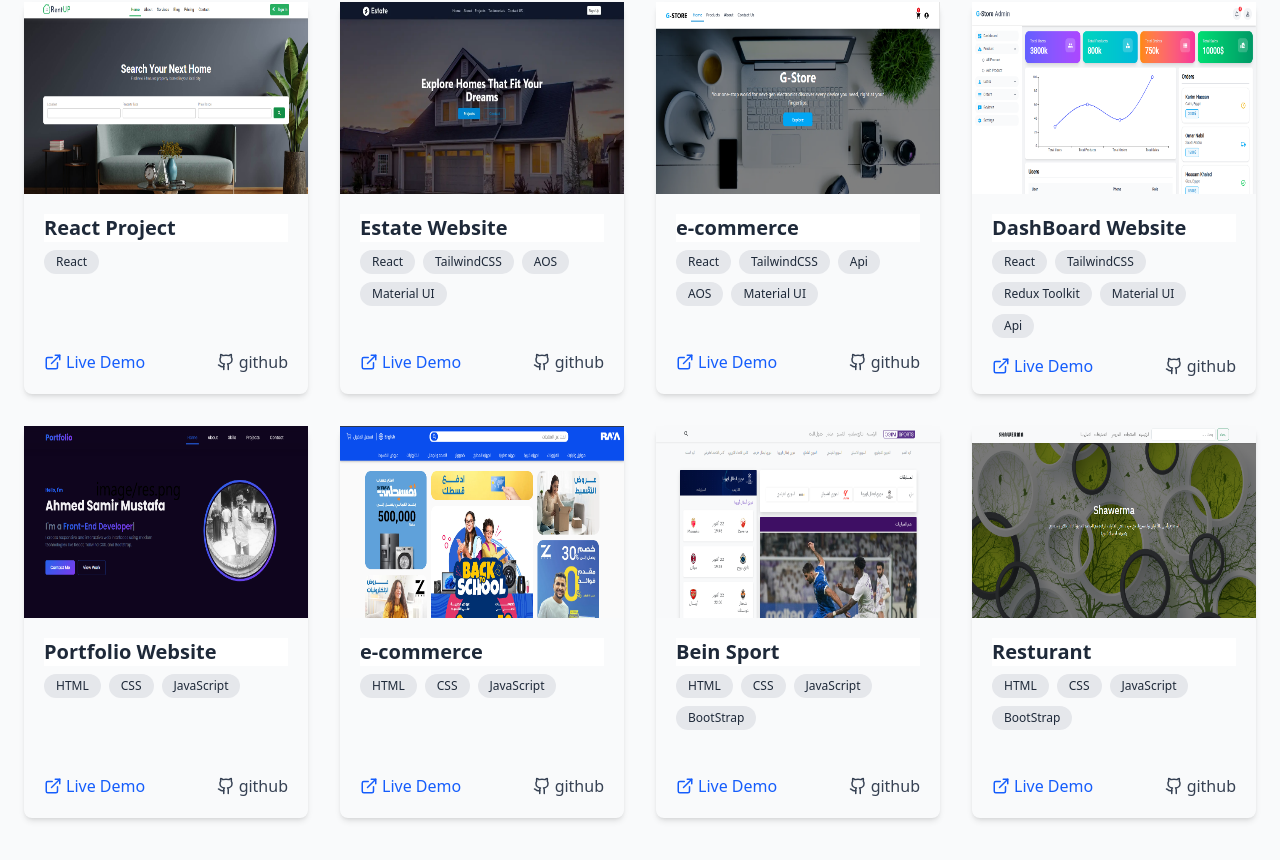
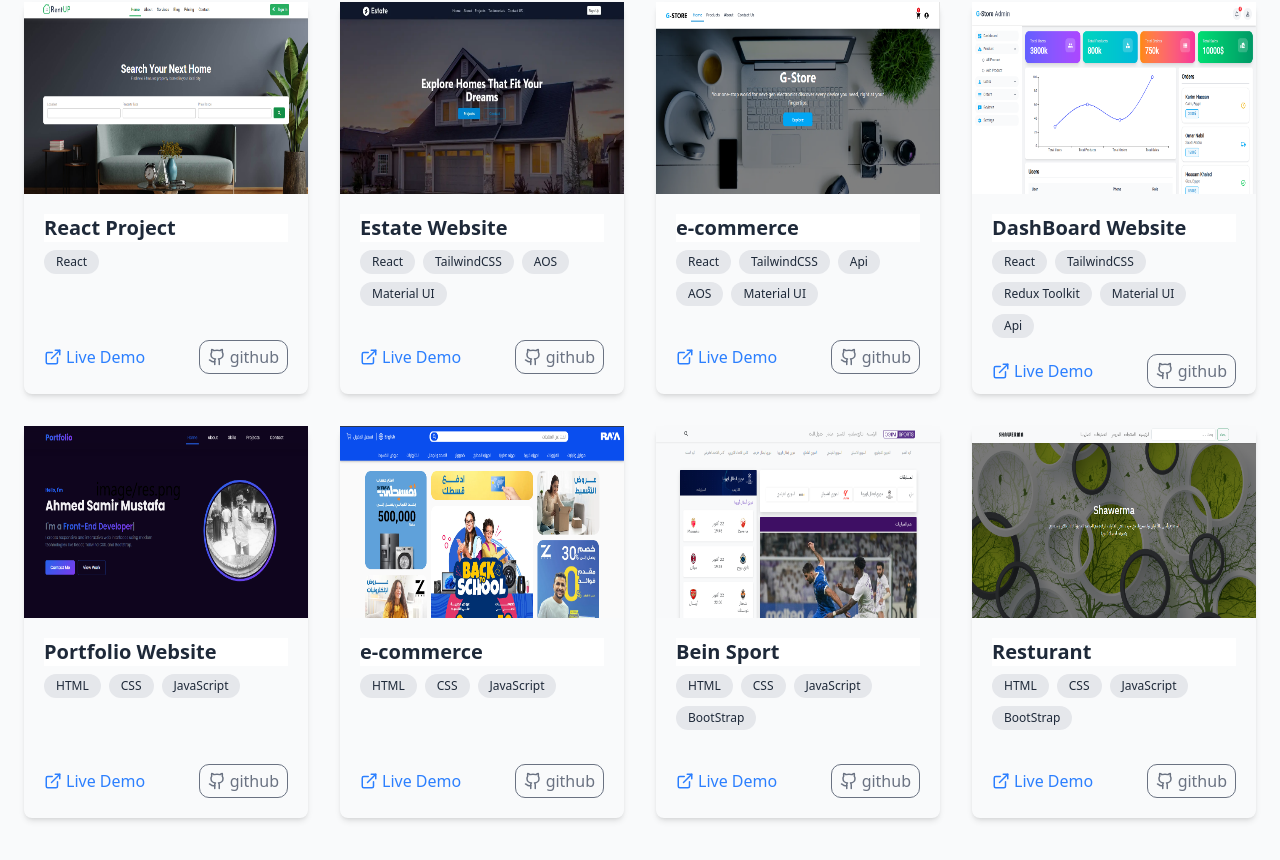
Before and after one commit to ahmed2020026/PortifolioDesign, a React (Vite) app: page / in a window 1280 px wide. Shown: the part 2574-3434 px from the top of the page. Built offline with nearby package versions, Linux system fonts and the light colour scheme.

Commit message:
simple modified

```diff
--- a/src/sections/Projects.tsx
+++ b/src/sections/Projects.tsx
@@ -27,10 +27,10 @@ export const ProjectSection = () => {
                                     </div>
                                 </div>
                                 <div className="flex gap-3 mt-auto justify-between">
-                                    <a href={item.demo} target="_blank" className="flex items-center gap-1 text-blue-600 hover:underline">
+                                    <a href={item.demo} target="_blank" className="flex items-center gap-1 text-blue-500">
                                         <ExternalLink size={18} /> Live Demo
                                     </a>
-                                    <a href={`https://github.com/ahmed2020026${item.github}`} target="_blank" className="flex items-center gap-1 text-gray-700 dark:text-gray-300 hover:underline">
+                                    <a href={`https://github.com/ahmed2020026${item.github}`} target="_blank" className={`flex items-center gap-1 px-2 py-1 border rounded-lg ${order? 'text-gray-600 border-gray-600': 'text-gray-500 border-gray-500'}`}>
                                         <Github size={18} /> github
                                     </a>
                                 </div>
```
